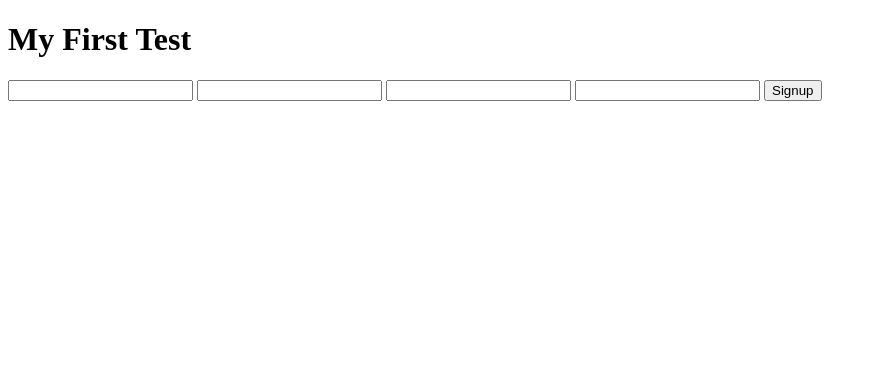
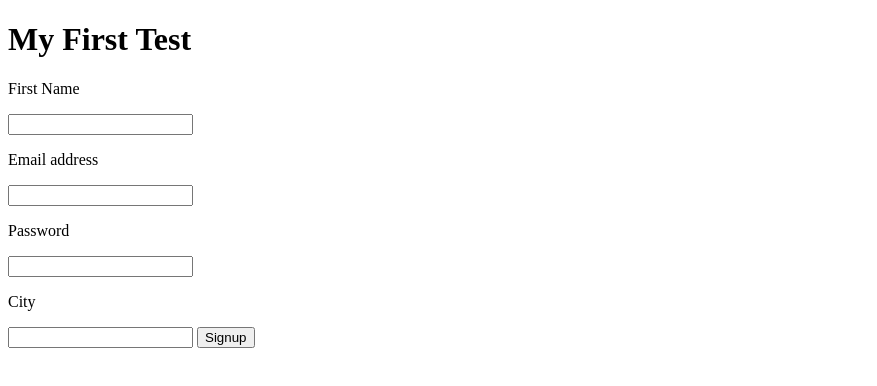
Before and after one commit to shagufta333/e2e_testing, a website: page src/index.html in a window 1280 px wide. Shown: the whole page, without its empty margins (0-877 px from the left). Drawn offline with Linux system fonts and the light colour scheme.

Commit message:
improved version of e2e testing

```diff
--- a/src/index.html
+++ b/src/index.html
@@ -8,9 +8,13 @@
 </head>
 <body>
     <h1> My First Test </h1>
+    <p>First Name</p>
     <input type="text" name="firstName">
+    <p>Email address</p>
     <input type="text" name="email">
+    <p>Password</p>
     <input type="password" name="password">
+    <p>City</p>
     <input type="text" name="city">
     <input type="submit" value="Signup" id="submit-button">
     <div id="confirmation-message"></div>
```
